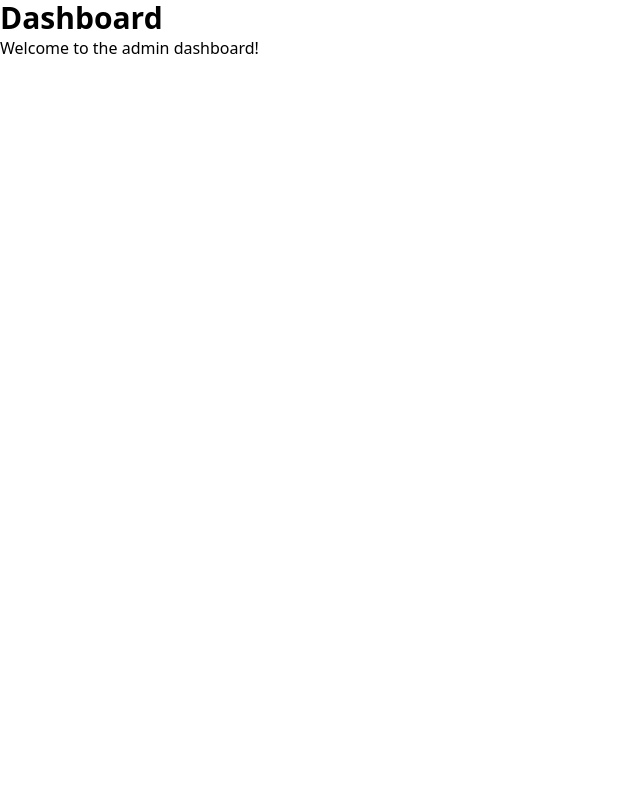
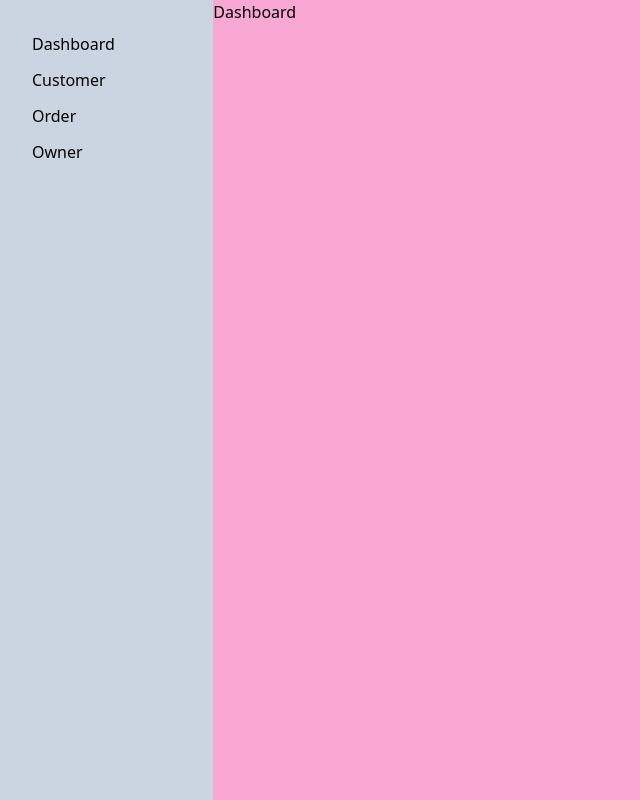
Before and after one commit to hisham-taj/Acex-project, a React (Vite) app: page /admin/dashboard in a window 1280 px wide. Shown: the whole page, without its empty margins (0-640 px from the left). Built offline with nearby package versions, Linux system fonts and the light colour scheme.

Commit message:
Admin bar changed

```diff
--- a/src/AdminComponents/Admin.jsx
+++ b/src/AdminComponents/Admin.jsx
@@ -1,16 +1,24 @@
 import React from 'react'
-import {Link} from 'react-router-dom'
+import { Link, Outlet, NavLink } from 'react-router-dom'
 import axios from 'axios'
 
 import Sidebar from '../adminPages/Sidebar'
 function Admin() {
-   const functionz=()=>{
+  const functionz = () => {
 
-   }
+  }
   return (
-    <div className='flex-row'>
-      <Sidebar/>
-  </div>
+    <div className='flex w-full bg-pink-300 h-dvh '>
+      <div className='w-1/6 h-full bg-slate-300 flex flex-col p-8 gap-3 max-sm:bg-blue-700 max-lg:bg-green-900'>
+        <NavLink to='/Admin/dashboard'>Dashboard</NavLink>
+        <NavLink to='/Admin/customers'>Customer</NavLink>
+        <NavLink to='/Admin/orders'>Order</NavLink>
+        <NavLink to='/Admin/owner'>Owner</NavLink>
+      </div>
+      <div >
+        <Outlet />
+      </div>
+    </div>
 
 
   )
--- a/src/AdminPages/dashboard.jsx
+++ b/src/AdminPages/dashboard.jsx
@@ -1,13 +1,10 @@
 // src/components/Dashboard.jsx
 import React from 'react';
+import { NavLink } from 'react-router-dom';
 
 function Dashboard() {
   return (
-    <div>
-      <h1 className="text-3xl font-bold">Dashboard</h1>
-      <p>Welcome to the admin dashboard!</p>
-      {/* Add dashboard statistics, charts, and analytics here */}
-    </div>
+    <div>Dashboard</div>
   );
 }
 
--- a/src/App.jsx
+++ b/src/App.jsx
@@ -13,17 +13,20 @@ function App() {
   return (
 
     <BrowserRouter>
+    <Routes>
+    <Route path="/admin/signup" element={<SignUp />} />
+        <Route path="/admin/login" element={<Login />} />
+        <Route path="/admin/logout" element={<Logout />} />
+    </Routes>
+      <Routes>
+        <Route path="/Admin" element={<Admin />} >
+          <Route path="dashboard" element={<Dashboard />} />
+          <Route path="orders" element={<Orders />} />
+          <Route path="customers" element={<Customers />} />
+          <Route path="owner" element={<Owner />} />
 
-          <Routes>
-          <Route path="/Admin" element={<Admin />} />
-            <Route path="/Admin/dashboard" element={<Dashboard />} />
-            <Route path="/Admin/orders" element={<Orders />} />
-            <Route path="/Admin/customers" element={<Customers />} />
-            <Route path="/Admin/owner" element={<Owner />} />
-            <Route path="/Admin/signup" element={<SignUp />} />
-            <Route path="/Admin/login" element={<Login />} />
-            <Route path="/Admin/logout" element={<Logout />} />
-          </Routes>
+        </Route>
+      </Routes>
     </BrowserRouter>
   );
 }
```
